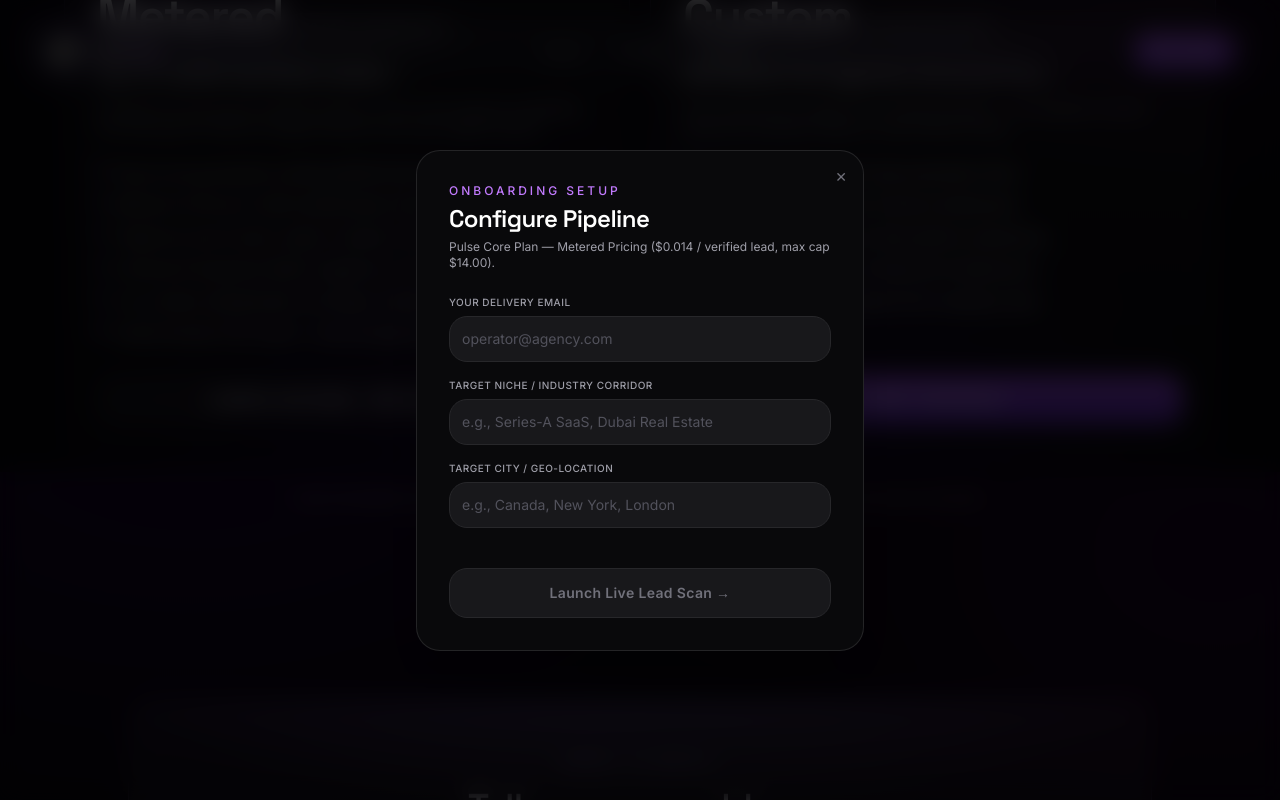
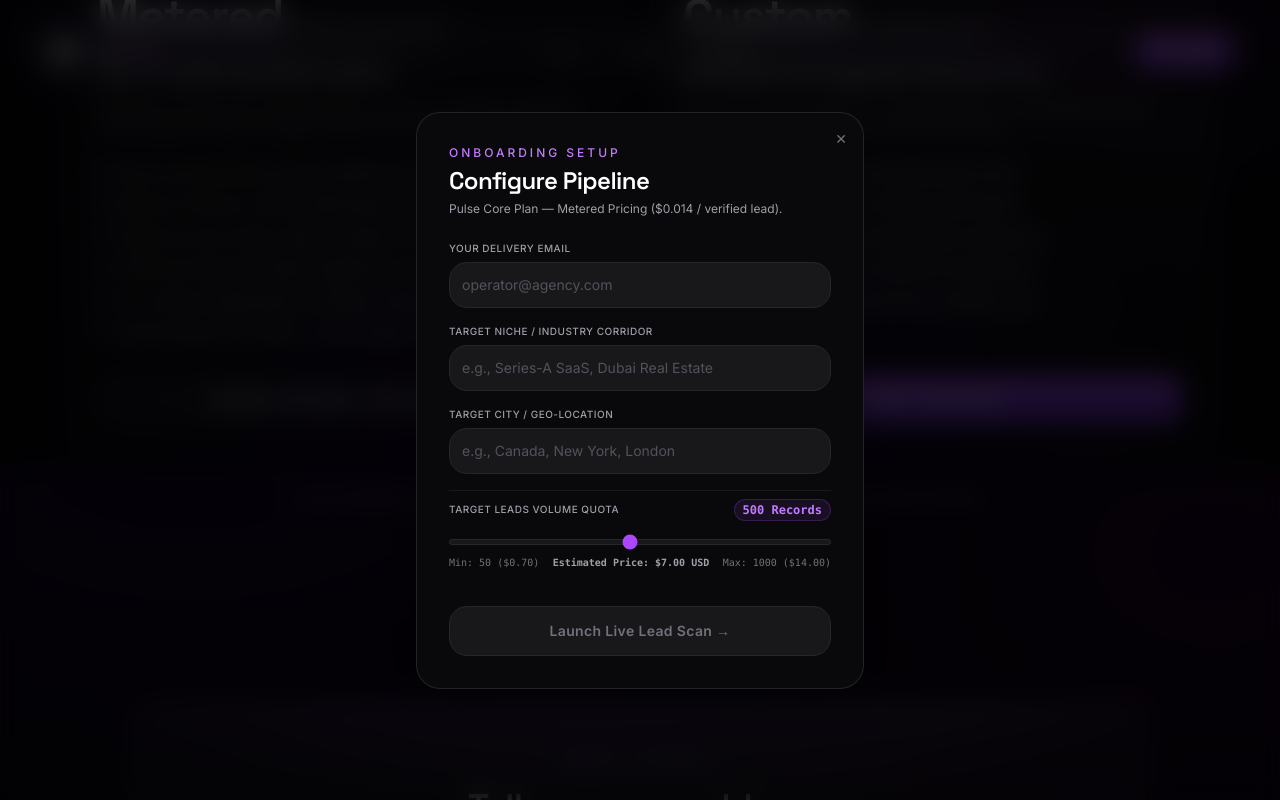
Before and after one commit to yadsashel/LorPulse, a React (Vite) app: page / in a window 1280 px wide. Both pictures are taken after a click on the button "LAUNCH LIVE SCAN — PAY AS YOU GO". Shown: the part 2728-3528 px from the top of the page. Built offline with nearby package versions, Linux system fonts and the light colour scheme; no server answers.

Commit message:
update: adding new mothod on how the first plan works

```diff
--- a/src/components/RequirementsModal.tsx
+++ b/src/components/RequirementsModal.tsx
@@ -12,24 +12,33 @@ export function RequirementsModal({ onClose }: RequirementsModalProps) {
     niche: "",
     city: "",
   });
+
+  // 📈 تفعيل الـ Slider بمدى مخصص (من 50 إلى 1000) مع قيمة افتراضية 500 حبة
+  const [targetLeads, setTargetLeads] = useState<number>(500);
+  const [dynamicPrice, setDynamicPrice] = useState<string>("7.00");
+
   const [isFormValid, setIsFormValid] = useState(false);
   const [loading, setLoading] = useState(false);
   const [success, setSuccess] = useState(false);
-  const [step, setStep] = useState<"details" | "scan_preview" | "payment" | "processing_live">("details");
+  const [step, setStep] = useState<"details" | "payment" | "processing_live">("details");
 
   // 🔄 Live Background Crawler Tracking Progress
   const [progress, setProgress] = useState(0);
   const [loadingStatusText, setLoadingStatusText] = useState("Touring Web Corridors...");
   const [liveLeadsFound, setLiveLeadsFound] = useState(0);
-
-  // 📈 Dynamic Pricing States (Pay-as-you-go: $0.014 / Lead)
-  const [detectedLeads, setDetectedLeads] = useState(0);
-  const [dynamicPrice, setDynamicPrice] = useState("0.00");
   const [backendCampaignId, setBackendCampaignId] = useState<number | null>(null);
 
   // 🔐 Hidden Admin Bypass (Unlimited Free Owner Access)
   const [isOwnerMode, setIsOwnerMode] = useState(false);
   const [clickCount, setClickCount] = useState(0);
+
+  // تحديث الثمن تلقائياً لايف فاش الكليان تيحرك الـ Slider
+  useEffect(() => {
+    const rawPrice = targetLeads * 0.014;
+    // حد أقصى $14.00 للتأكيد والتحصين
+    const finalPrice = Math.min(rawPrice, 14.00).toFixed(2);
+    setDynamicPrice(finalPrice);
+  }, [targetLeads]);
 
   useEffect(() => {
     if (localStorage.getItem("lorpulse_owner_access") === "true") {
@@ -60,7 +69,7 @@ export function RequirementsModal({ onClose }: RequirementsModalProps) {
   };
 
   // 📥 Live Polling Loop for Crawler Status Updates
-  const startPollingCampaign = (campaignId: number, targetLeads: number) => {
+  const startPollingCampaign = (campaignId: number, maxTarget: number) => {
     setBackendCampaignId(campaignId);
     setStep("processing_live");
     setLoading(true);
@@ -78,14 +87,13 @@ export function RequirementsModal({ onClose }: RequirementsModalProps) {
         const currentFound = data.leads_found || 0;
         setLiveLeadsFound(currentFound);
 
-        // حساب نسبة التقدم الحقيقية بناءً على ما وجده الكراولر مقارنة بالمطلوب
-        const calcProgress = Math.min(Math.floor((currentFound / targetLeads) * 100), 99);
+        // حساب نسبة التقدم الحقيقية بناءً على ما وجده الكراولر مقارنة بالعدد لّي اختاره الكليان بالـ Slider
+        const calcProgress = Math.min(Math.floor((currentFound / maxTarget) * 100), 99);
 
         if (data.status === "pending" || data.status === "processing") {
           setProgress(calcProgress === 0 ? 15 : calcProgress);
-          setLoadingStatusText(`Extracting & Verifying Corporate Leads: ${currentFound} / ${targetLeads}`);
+          setLoadingStatusText(`Extracting & Verifying Corporate Leads: ${currentFound} / ${maxTarget}`);
         } else if (data.status === "waiting_for_payment") {
-          // الباكيند أنهى الجمع وينتظر توثيق الدفع لإتاحة التحميل المباشر
           setProgress(99);
           setLoadingStatusText("Data Compiled & Guarded. Securing transmission tunnel...");
         } else if (data.status === "completed") {
@@ -93,7 +101,6 @@ export function RequirementsModal({ onClose }: RequirementsModalProps) {
           setLoadingStatusText("✅ Compilation 100% Complete! Triggering auto-download...");
           clearInterval(interval);
 
-          // تحميل الملف فورا للكليان
           window.location.href = `https://lorpulse-lorpusle-backend.hf.space/api/campaign/${campaignId}/download`;
           setSuccess(true);
           setLoading(false);
@@ -108,27 +115,16 @@ export function RequirementsModal({ onClose }: RequirementsModalProps) {
     }, 3500);
   };
 
-  // 🔍 Simulated Server Scan to warm up the client before checkout
+  // 🔍 الانتقال المباشر لخطوة الدفع بالاعتماد على المدخلات المحددة
   const launchLiveLeadScan = async () => {
     setLoading(true);
-    setProgress(20);
-    setLoadingStatusText("Initializing Local Extractor Nodes...");
+    setProgress(40);
+    setLoadingStatusText(`Locking targeted quota of ${targetLeads} records...`);
 
     setTimeout(() => {
-      setProgress(60);
-      setLoadingStatusText(`Mapping data corridors for "${formData.niche}"...`);
-
-      setTimeout(() => {
-        const leads = Math.floor(Math.random() * (950 - 400 + 1)) + 400;
-        const rawPrice = leads * 0.014;
-        const finalPrice = Math.min(rawPrice, 14.00).toFixed(2);
-
-        setDetectedLeads(leads);
-        setDynamicPrice(finalPrice);
-        setLoading(false);
-        setStep("payment");
-      }, 1500);
-    }, 1200);
+      setLoading(false);
+      setStep("payment");
+    }, 1000);
   };
 
   // 🚀 Owner bypass (Processes instantly for free)
@@ -136,7 +132,6 @@ export function RequirementsModal({ onClose }: RequirementsModalProps) {
     setLoading(true);
     setProgress(5);
     setLoadingStatusText("Initializing Secure Async Pipeline Node...");
-    const freeTargetLeads = 500;
     try {
       const response = await fetch("https://lorpulse-lorpusle-backend.hf.space/api/checkout", {
         method: "POST",
@@ -146,20 +141,19 @@ export function RequirementsModal({ onClose }: RequirementsModalProps) {
           niche: formData.niche,
           city: formData.city,
           email: formData.email,
-          target_leads: freeTargetLeads,
+          target_leads: targetLeads,
           paypal_order_id: `OWNER_ASYNC_FREE_BYPASS_${Date.now()}`,
         }),
       });
 
       if (response.status === 202) {
         const data = await response.json();
-        // المالك يتخطى الدفع مباشرة، نقوم بعمل تأكيد تلقائي للسيرفر ليفجر التحميل
         await fetch(`https://lorpulse-lorpusle-backend.hf.space/api/campaign/${data.campaign_id}/confirm-payment`, {
           method: "POST",
           headers: { "Content-Type": "application/json" },
           body: JSON.stringify({ paypal_order_id: `OWNER_CONFIRMED_${Date.now()}` })
         });
-        startPollingCampaign(data.campaign_id, freeTargetLeads);
+        startPollingCampaign(data.campaign_id, targetLeads);
       } else {
         alert("Extraction loop encountered an error on the Hugging Face node.");
         setLoading(false);
@@ -170,13 +164,12 @@ export function RequirementsModal({ onClose }: RequirementsModalProps) {
     }
   };
 
-  // 💳 Triggered right after client approves PayPal charge
+  // 💳 تفعيل الباكيند بعد الدفع مباشرة بالعدد المحدد من الـ Slider
   const handleClientPaymentSuccess = async (orderId: string) => {
     setLoading(true);
     setProgress(5);
     setLoadingStatusText("Injecting secure payload & allocating extraction threads...");
     try {
-      // 1. إنشاء الحملة وجدولة الكراولر في الخلفية
       const response = await fetch("https://lorpulse-lorpusle-backend.hf.space/api/checkout", {
         method: "POST",
         headers: { "Content-Type": "application/json" },
@@ -185,7 +178,7 @@ export function RequirementsModal({ onClose }: RequirementsModalProps) {
           niche: formData.niche,
           city: formData.city,
           email: formData.email,
-          target_leads: detectedLeads,
+          target_leads: targetLeads, // إرسال العدد الحقيقي المختار من السلايدر ليلتزم به السيرفر
           paypal_order_id: orderId,
         }),
       });
@@ -193,15 +186,13 @@ export function RequirementsModal({ onClose }: RequirementsModalProps) {
       if (response.status === 202) {
         const data = await response.json();
 
-        // 2. تأكيد الدفع فوراً لإرسال بريد العميل عبر Brevo وتفعيل صلاحية التحميل
         await fetch(`https://lorpulse-lorpusle-backend.hf.space/api/campaign/${data.campaign_id}/confirm-payment`, {
           method: "POST",
           headers: { "Content-Type": "application/json" },
           body: JSON.stringify({ paypal_order_id: orderId })
         });
 
-        // 3. بدء عملية الـ Polling لمواكبة استخراج البيانات لايف أمام العميل
-        startPollingCampaign(data.campaign_id, detectedLeads);
+        startPollingCampaign(data.campaign_id, targetLeads);
       } else {
         alert("Payment authorized, but backend pipeline allocation failed. Support logs updated.");
         setLoading(false);
@@ -246,7 +237,7 @@ export function RequirementsModal({ onClose }: RequirementsModalProps) {
                 </h3>
 
                 <p className="text-xs text-zinc-400 mt-1 mb-6">
-                  Pulse Core Plan — Metered Pricing ($0.014 / verified lead, max cap $14.00).
+                  Pulse Core Plan — Metered Pricing ($0.014 / verified lead).
                 </p>
 
                 <div className="space-y-4">
@@ -290,6 +281,34 @@ export function RequirementsModal({ onClose }: RequirementsModalProps) {
                     />
                   </div>
 
+                  {/* 🎚️ الـ Slider الذكي الجديد لتحديد كمية الـ Leads والثمن لايف */}
+                  <div className="pt-2 pb-1 border-t border-zinc-900 mt-4">
+                    <div className="flex justify-between items-center mb-1.5">
+                      <label className="block text-[10px] uppercase tracking-wider text-zinc-400 font-medium">
+                        Target Leads Volume Quota
+                      </label>
+                      <span className="text-xs font-bold text-purple-400 font-mono bg-purple-500/10 border border-purple-500/20 px-2 py-0.5 rounded-lg">
+                        {targetLeads} Records
+                      </span>
+                    </div>
+
+                    <input
+                      type="range"
+                      min="50"
+                      max="1000"
+                      step="10"
+                      value={targetLeads}
+                      onChange={(e) => setTargetLeads(Number(e.target.value))}
+                      className="w-full h-1.5 bg-zinc-900 border border-zinc-800 rounded-lg appearance-none cursor-pointer accent-purple-500 focus:outline-none"
+                    />
+
+                    <div className="flex justify-between text-[10px] text-zinc-500 mt-1 font-mono">
+                      <span>Min: 50 ($0.70)</span>
+                      <span className="text-zinc-400 font-semibold">Estimated Price: ${dynamicPrice} USD</span>
+                      <span>Max: 1000 ($14.00)</span>
+                    </div>
+                  </div>
+
                   <button
                     disabled={!isFormValid}
                     onClick={() => {
@@ -299,7 +318,7 @@ export function RequirementsModal({ onClose }: RequirementsModalProps) {
                         launchLiveLeadScan();
                       }
                     }}
-                    className={`mt-6 w-full py-3.5 rounded-xl text-sm font-semibold tracking-wide transition-all duration-200 ${
+                    className={`mt-4 w-full py-3.5 rounded-xl text-sm font-semibold tracking-wide transition-all duration-200 ${
                       isFormValid
                         ? "bg-white text-black hover:bg-zinc-200 cursor-pointer shadow-lg shadow-white/5"
                         : "bg-zinc-900 text-zinc-500 cursor-not-allowed border border-zinc-800"
@@ -330,7 +349,7 @@ export function RequirementsModal({ onClose }: RequirementsModalProps) {
 
                     <div className="mt-4 inline-flex items-center gap-1.5 rounded-lg bg-purple-500/10 border border-purple-500/20 px-2.5 py-1 text-xs text-purple-400">
                       <span className="h-1.5 w-1.5 rounded-full bg-purple-400 animate-pulse" />
-                      Detected {detectedLeads} verified records
+                      Locked Quota: {targetLeads} verified records
                     </div>
 
                     <div className="mt-6 space-y-3 bg-zinc-900/40 border border-zinc-900 p-4 rounded-xl text-xs">
@@ -374,7 +393,7 @@ export function RequirementsModal({ onClose }: RequirementsModalProps) {
                           purchase_units: [
                             {
                               amount: { value: dynamicPrice },
-                              description: `LorPulse Metered: ${detectedLeads} ${formData.niche} Leads in ${formData.city}`,
+                              description: `LorPulse Metered: ${targetLeads} ${formData.niche} Leads in ${formData.city}`,
                             },
                           ],
                         });
@@ -406,7 +425,7 @@ export function RequirementsModal({ onClose }: RequirementsModalProps) {
               Extraction Complete!
             </h3>
             <p className="text-sm text-zinc-400 mt-2 leading-relaxed">
-              Success! Your specialized dataset containing <strong>{liveLeadsFound || detectedLeads}</strong> hyper-verified B2B leads has been compiled and downloaded directly into your browser. Concurrently, a secure copy and asset breakdown index have been dispatched to <strong>{formData.email}</strong> via Brevo.
+              Success! Your specialized dataset containing <strong>{liveLeadsFound || targetLeads}</strong> hyper-verified B2B leads has been compiled and downloaded directly into your browser. Concurrently, a secure copy and asset breakdown index have been dispatched to <strong>{formData.email}</strong> via Brevo.
             </p>
             <button
               onClick={onClose}
```
